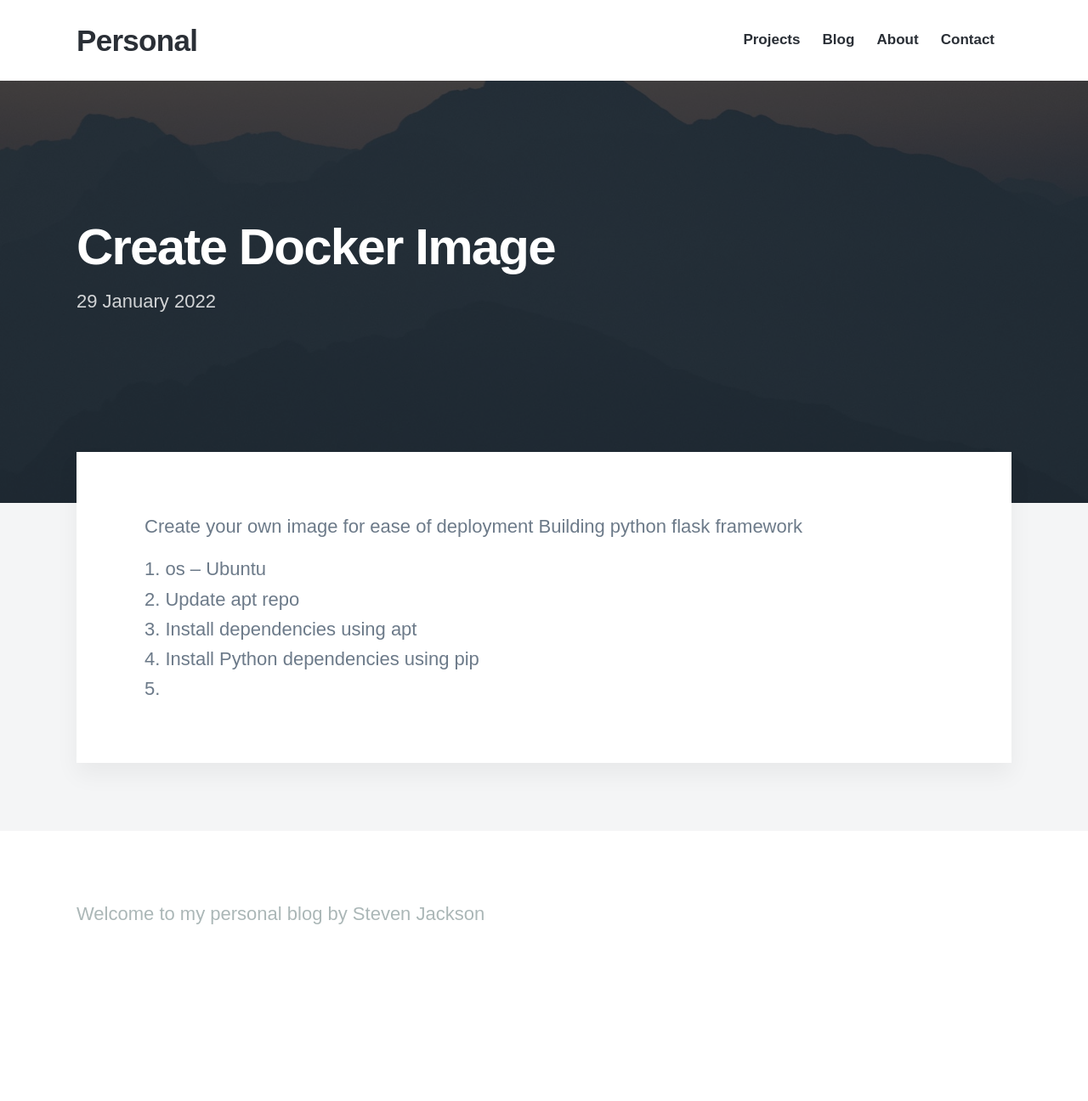
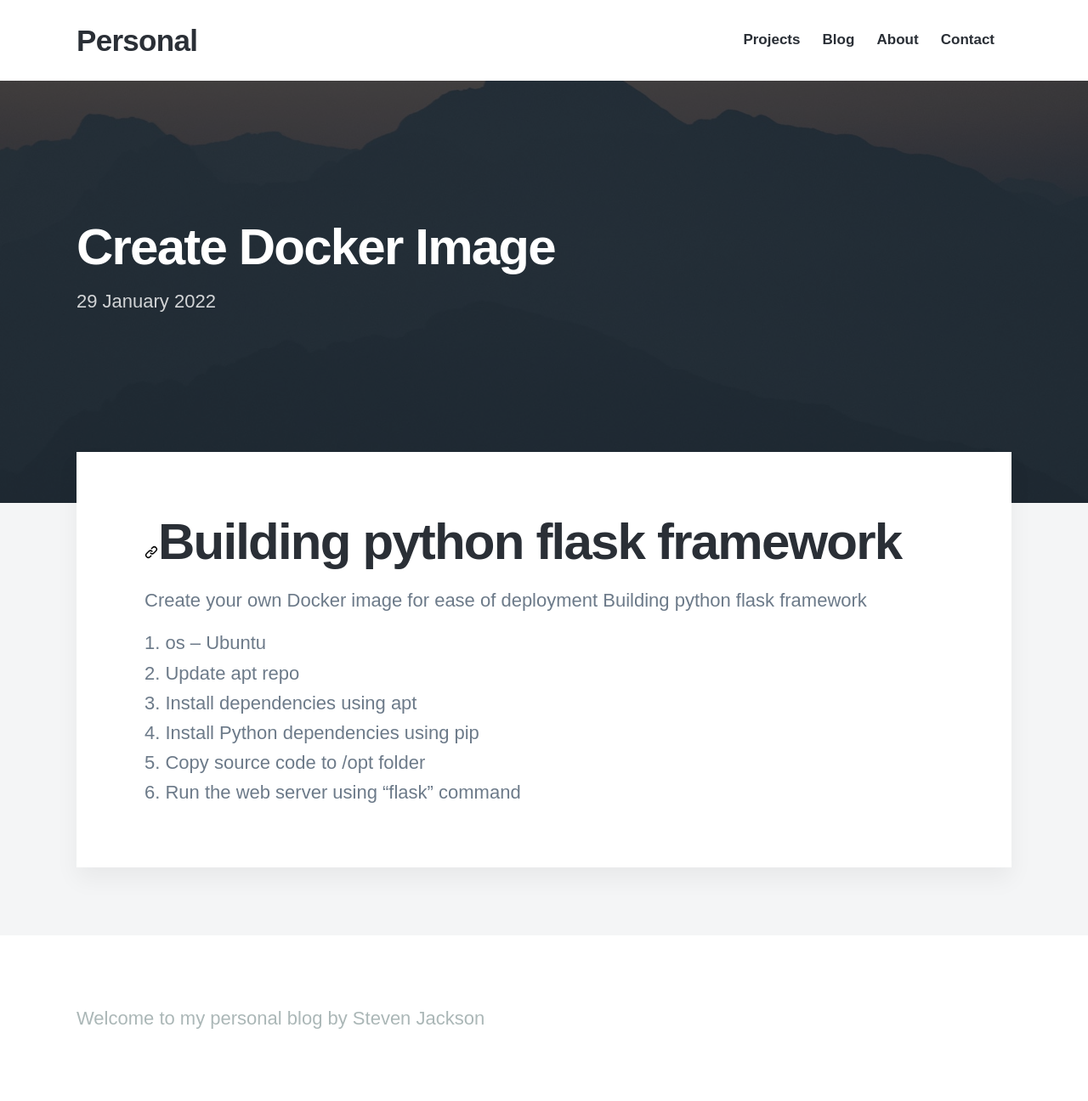
Before and after one commit to sjackson4430/portfolio, a Jekyll site: the page built from _posts/2022-02-07-Docker-Create-Docker-Image.md, in a window 1280 px wide. Shown: the whole page at 85% size. Built offline with Jekyll 4.4.1, drawn with Linux system fonts in a browser that asks for light colours; nearby versions of some CDN libraries; some web fonts are replaced; before the commit the page ends 1174 px from its top, so only the background shows below that.

Commit message:
changed blog formatting

```diff
--- a/_posts/2022-02-07-Docker-Create-Docker-Image.md
+++ b/_posts/2022-02-07-Docker-Create-Docker-Image.md
@@ -4,11 +4,13 @@ date: 2022-01-29 00:00:00
 description: Steve Jackson - Portfolio Website
 featured_image: '/images/demo/demo-square.jpg'
 ---
-
-Create your own image for ease of deployment
+<h1>
+<a id="user-content-h1" class="anchor" href="#h1" aria-hidden="true"><svg class="octicon octicon-link" viewBox="0 0 16 16" version="1.1" width="16" height="16" aria-hidden="true"><path fill-rule="evenodd" d="M7.775 3.275a.75.75 0 001.06 1.06l1.25-1.25a2 2 0 112.83 2.83l-2.5 2.5a2 2 0 01-2.83 0 .75.75 0 00-1.06 1.06 3.5 3.5 0 004.95 0l2.5-2.5a3.5 3.5 0 00-4.95-4.95l-1.25 1.25zm-4.69 9.64a2 2 0 010-2.83l2.5-2.5a2 2 0 012.83 0 .75.75 0 001.06-1.06 3.5 3.5 0 00-4.95 0l-2.5 2.5a3.5 3.5 0 004.95 4.95l1.25-1.25a.75.75 0 00-1.06-1.06l-1.25 1.25a2 2 0 01-2.83 0z"></path></svg></a>Building python flask framework</h1>
+Create your own Docker image for ease of deployment
 Building python flask framework
 1. os – Ubuntu
 2. Update apt repo
 3. Install dependencies using apt
 4. Install Python dependencies using pip
-5.
+5. Copy source code to /opt folder
+6. Run the web server using "flask" command
```
